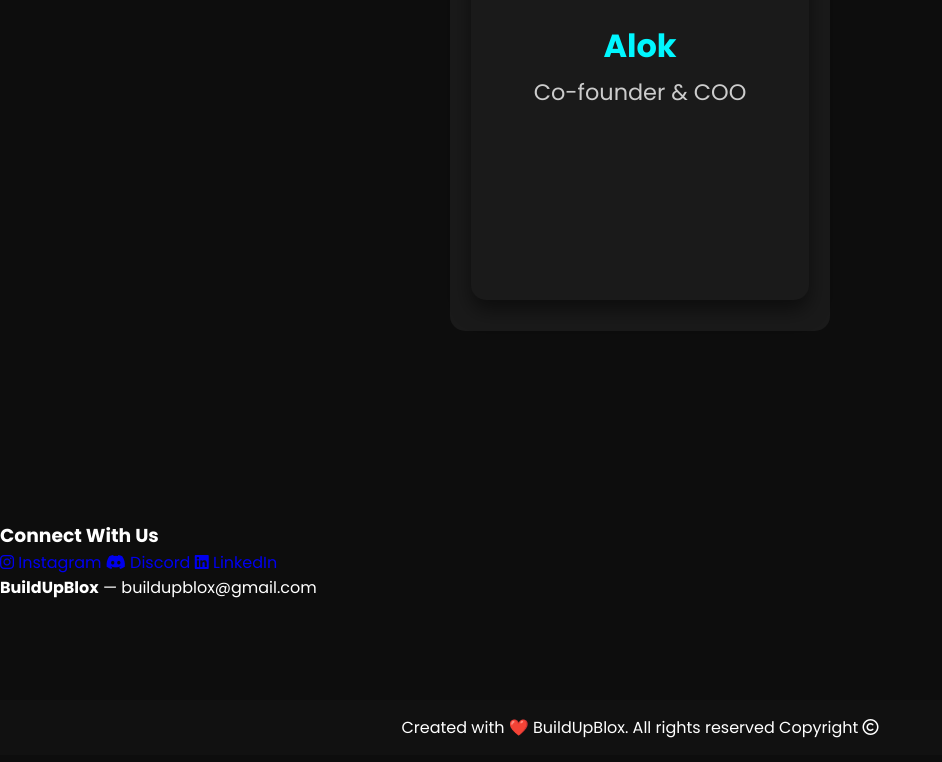
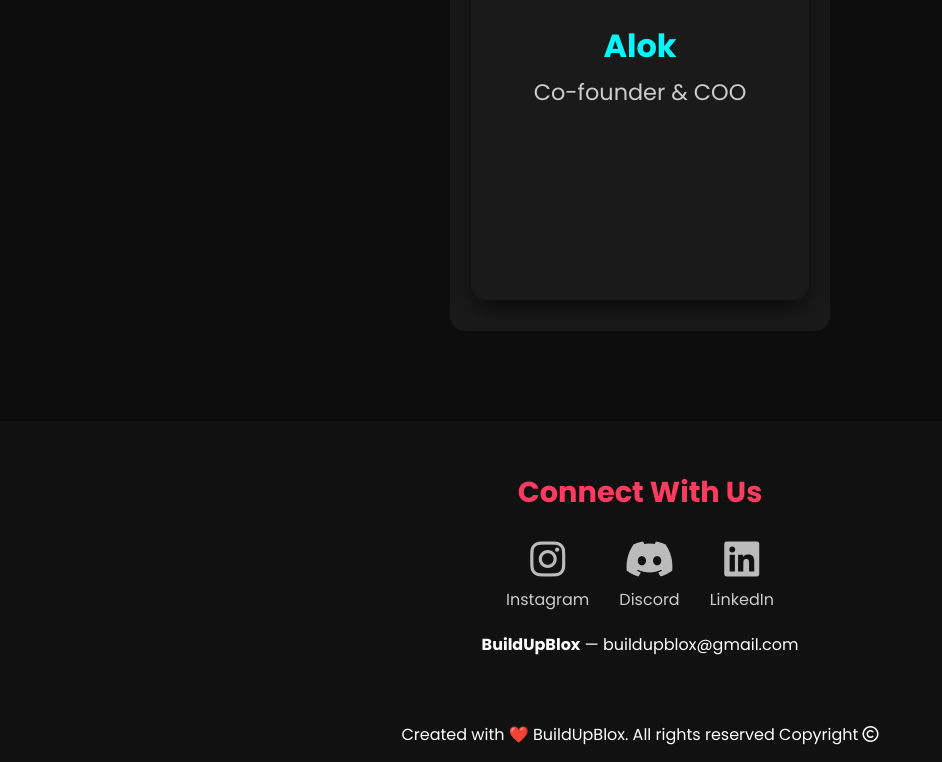
Before and after one commit to Light-BUILD/project, a plain HTML site: page index.html in a window 1280 px wide. Shown: the part 6144-6906 px from the top of the page, without its empty margins (0-942 px from the left). Drawn offline with nearby package versions, Linux system fonts and the light colour scheme.

Commit message:
Update style.css

```diff
--- a/style.css
+++ b/style.css
@@ -536,7 +536,74 @@ section .title::after{
     filter: brightness(90%);
 }
 
+/* above fotter contact*/
+.footer-contact {
+  background-color: #111;
+  padding: 50px 20px;
+  text-align: center;
+  color: #fff;
+  font-family: 'Poppins', sans-serif;
+}
 
+.footer-contact h3 {
+  font-size: 1.8rem;
+  margin-bottom: 25px;
+  color: #ff3b5f;
+}
+
+.social-icons {
+  display: flex;
+  justify-content: center;
+  gap: 30px;
+  margin-bottom: 20px;
+  flex-wrap: wrap;
+}
+
+.icon-box {
+  display: flex;
+  flex-direction: column;
+  align-items: center;
+  text-decoration: none;
+  transition: transform 0.3s, color 0.3s;
+}
+
+.icon-box i {
+  font-size: 2.5rem;
+  color: #bbb;
+  margin-bottom: 8px;
+  transition: color 0.3s;
+}
+
+.icon-box span {
+  font-size: 1rem;
+  color: #ccc;
+}
+
+.icon-box:hover {
+  transform: scale(1.1);
+}
+
+.icon-box.instagram:hover i {
+  color: #e1306c;
+}
+
+.icon-box.discord:hover i {
+  color: #5865F2;
+}
+
+.icon-box.linkedin:hover i {
+  color: #0e76a8;
+}
+.custom-icon {
+  width: 40px;
+  height: 40px;
+  margin-bottom: 8px;
+  transition: transform 0.3s ease;
+}
+
+.icon-box:hover .custom-icon {
+  transform: scale(1.2);
+}
 /* home section styling */
 .home{
     display: flex;
```
